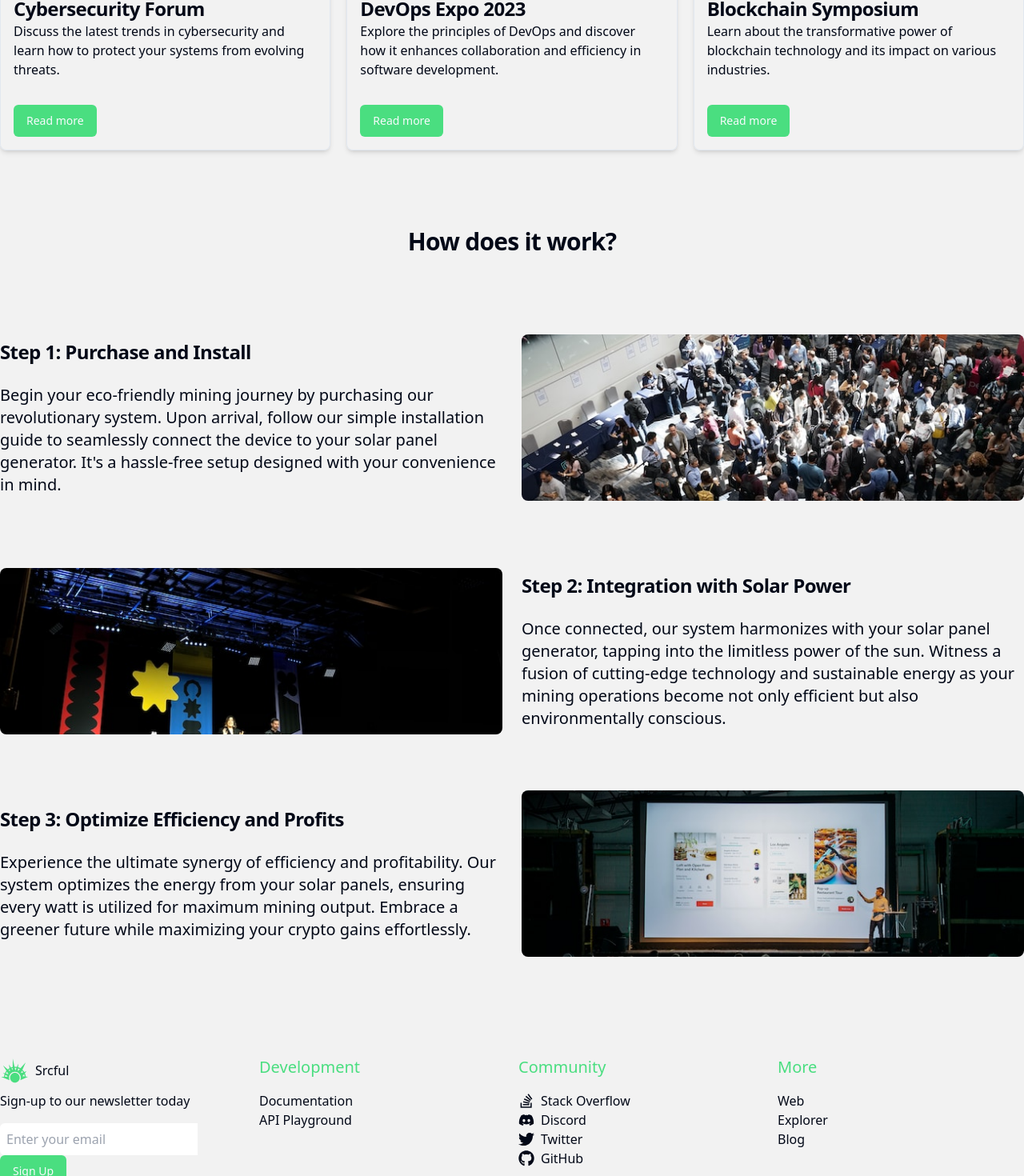
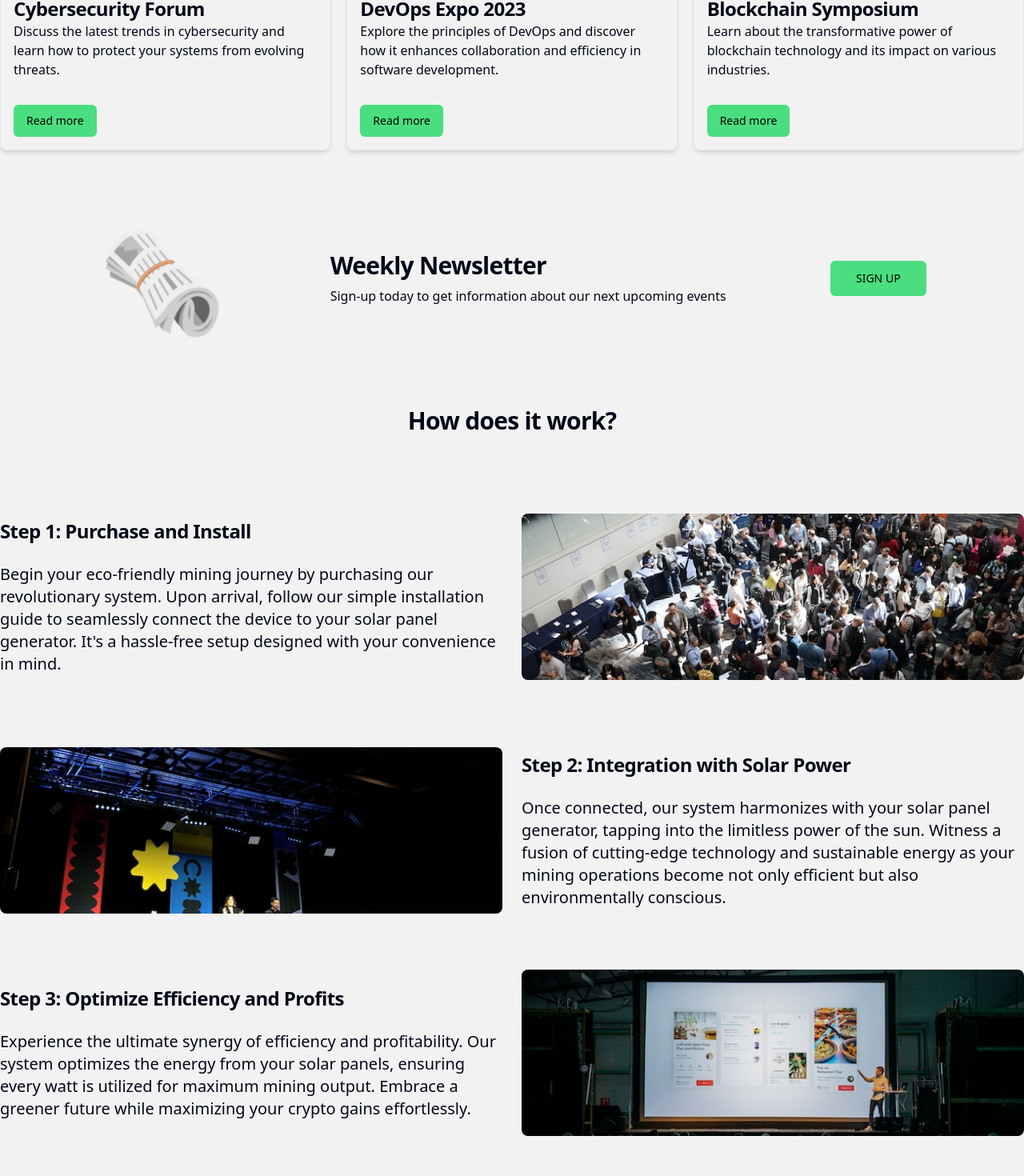
Before and after one commit to idohtml/srcful-example, a React (Vite) app: page / in a window 1280 px wide. Shown: the part 1860-3330 px from the top of the page at 80% size. Built offline with nearby package versions, Linux system fonts and the light colour scheme.

Commit message:
styling changes

```diff
--- a/src/components/Card.tsx
+++ b/src/components/Card.tsx
@@ -27,7 +27,7 @@ const Card: React.FC<CardProps> = ({ event }) => {
         <p>{event.description}</p>
       </div>
       <div className="p-4">
-        <Button className="bg-green-400 hover:bg-green-600 w-full md:w-fit">
+        <Button className="text-black bg-green-400 hover:bg-green-600 w-full md:w-fit">
           Read more
         </Button>
       </div>
--- a/src/components/shared/Footer.tsx
+++ b/src/components/shared/Footer.tsx
@@ -25,7 +25,9 @@ export default function Footer() {
             type="email"
             placeholder="Enter your email"
           />
-          <Button className="bg-green-400 hover:bg-green-600">Sign Up</Button>
+          <Button className="text-black bg-green-400 hover:bg-green-600">
+            Sign Up
+          </Button>
         </div>
 
         <div>
--- a/src/components/shared/Header.tsx
+++ b/src/components/shared/Header.tsx
@@ -4,7 +4,6 @@ import { Button } from "../ui/button";
 import { motion, AnimatePresence, MotionConfig } from "framer-motion";
 import { RxCross1 } from "react-icons/rx";
 
-// import { FaRegHandScissors } from "react-icons/fa";
 import { GiSundial } from "react-icons/gi";
 
 // TODO: Make the speed of the navbar faster
--- a/src/data/Events.ts
+++ b/src/data/Events.ts
@@ -6,7 +6,7 @@ import image5 from "@/assets/images/event-5.jpg";
 import image6 from "@/assets/images/event-6.jpg";
 
 interface Event {
-  image: string;
+  image?: HTMLImageElement;
   title: string;
   subTitle: string;
   description: string;
--- a/src/data/Steps.ts
+++ b/src/data/Steps.ts
@@ -3,7 +3,7 @@ import image2 from "@/assets/images/event-2.jpg";
 import image3 from "@/assets/images/event-3.jpg";
 
 interface Step {
-  image: string;
+  image?: HTMLImageElement;
   title: string;
   text: string;
 }
--- a/src/pages/Home.tsx
+++ b/src/pages/Home.tsx
@@ -9,9 +9,6 @@ import Steps from "@/data/Steps";
 
 // Images
 import Hero from "@/assets/images/hero.png";
-
-// TODO: Add a footer section and showcase the project
-// TODO: Add social media to the footer
 
 export default function Home() {
   return (
@@ -41,7 +38,19 @@ export default function Home() {
           ))}
         </div>
       </section>
-      {/* subscribe for newsletter section */}
+      <section className="flex flex-col items-center justify-evenly gap-2 md:flex-row">
+        <p className="text-9xl">🗞️</p>
+        <div className="text-center mb-2 md:text-left md:mb-0">
+          <H2>Weekly Newsletter</H2>
+          <p>Sign-up today to get information about our next upcoming events</p>
+        </div>
+        <Button
+          size="lg"
+          className="uppercase text-black bg-green-400 hover:bg-green-600 "
+        >
+          sign up
+        </Button>
+      </section>
       <section className="grid place-items-center my-24">
         <H2 className="text-center mb-12">How does it work?</H2>
         {Steps.map((step, index) => (
```
